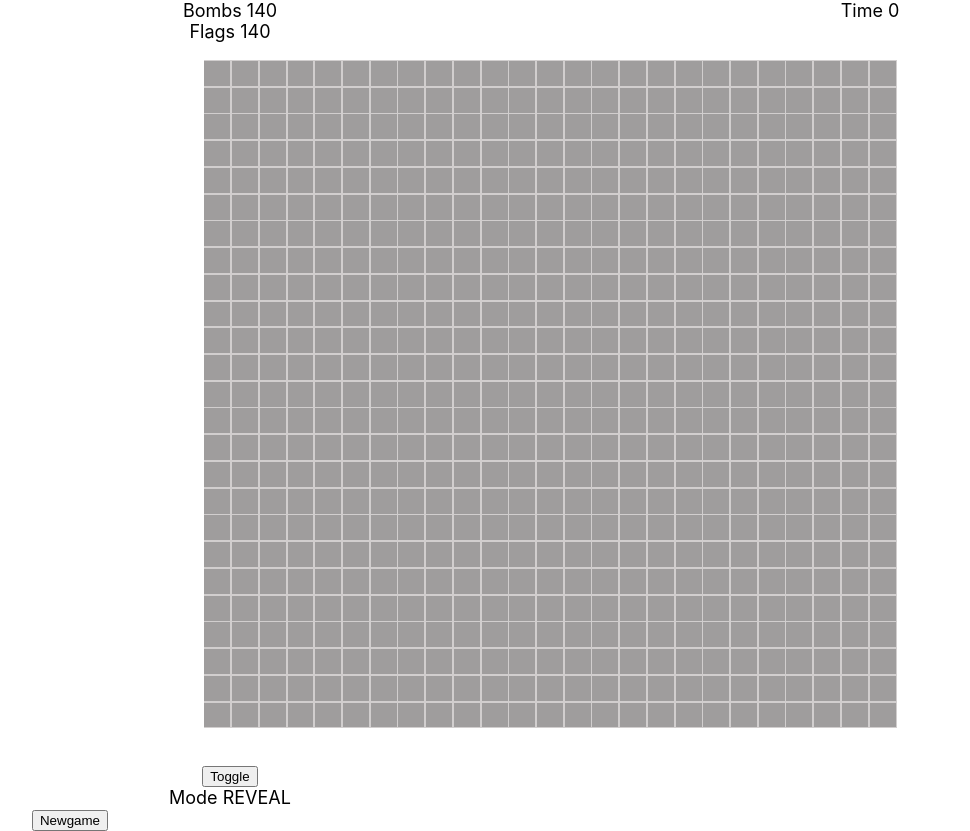
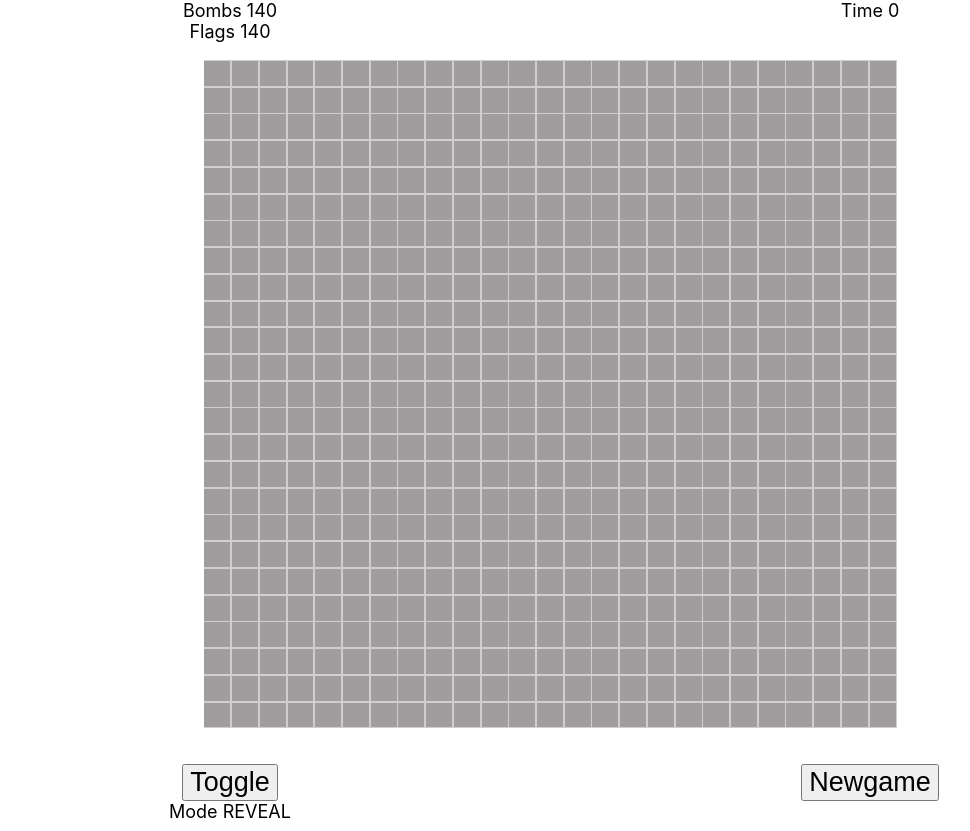
Before and after one commit to petervanmanen/minesweeper, a React (Create React App) app: page / in a window 1280 px wide. Shown: the whole page, without its empty margins (90-1060 px from the left). Built offline with nearby package versions, Linux system fonts and the light colour scheme.

Commit message:
no message

```diff
--- a/src/Board.tsx
+++ b/src/Board.tsx
@@ -75,9 +75,9 @@ function Board(props: {
         <div className="left">
           <button onClick={togglemode}>Toggle</button>
           <div>Mode {mode ? <span>REVEAL</span> : <span>MARK</span>}</div>
-          <div className="right">
-            <button onClick={clickNewGame}>Newgame</button>
-          </div>
+        </div>
+        <div className="right">
+          <button onClick={clickNewGame}>Newgame</button>
         </div>
       </div>
     </div>
--- a/src/index.css
+++ b/src/index.css
@@ -48,6 +48,9 @@ code {
   width: 100%;
   display: flex;
 }
+button{
+  font-size: 1.5em;
+}
 .left{
   width: 50%;
 }
```
